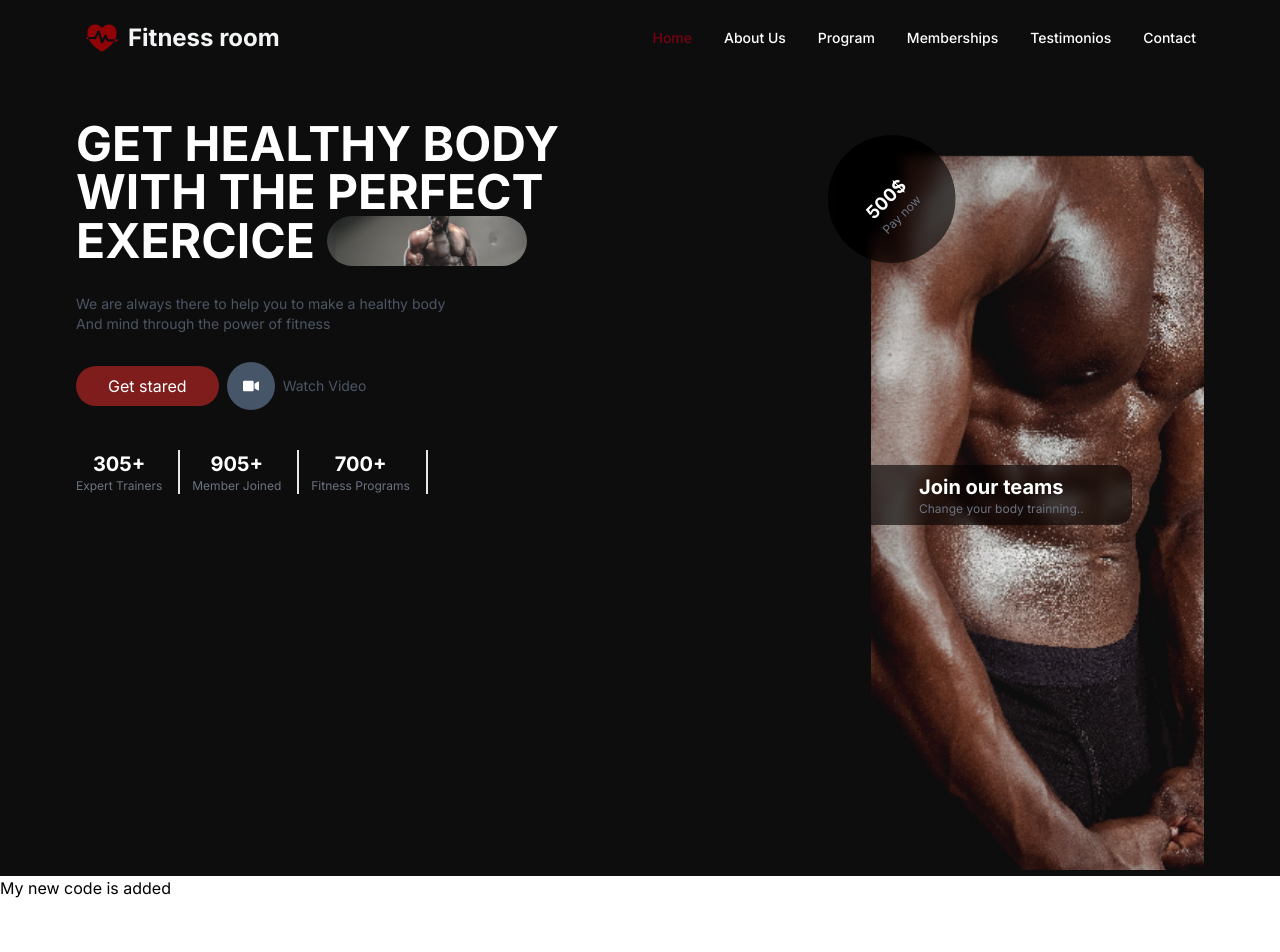
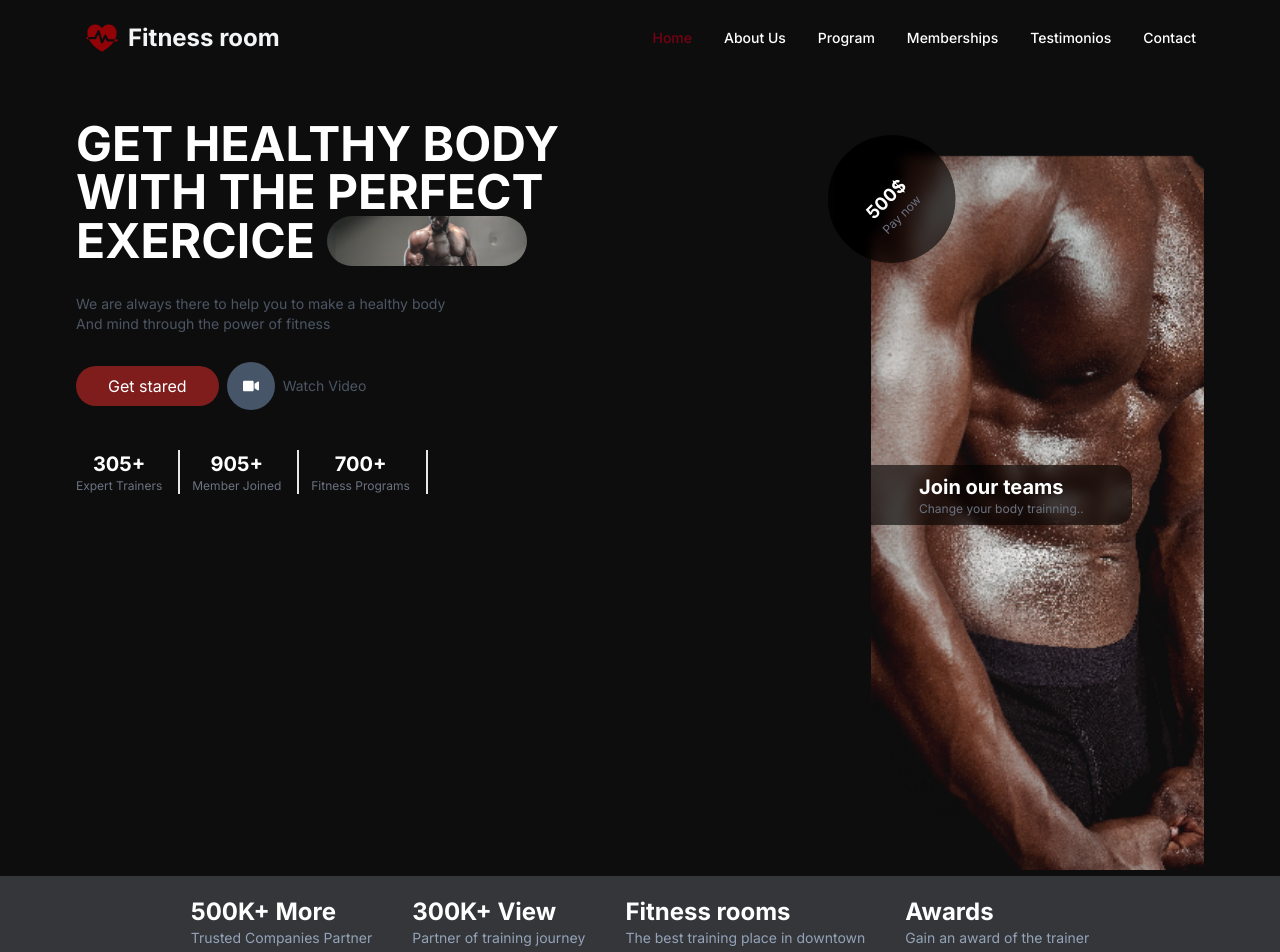
Before and after one commit to tchasinga/gym-rooms, a Next.js app: page / in a window 1280 px wide. Shown: the top 952 px of the page. Built offline with nearby package versions, Linux system fonts and the light colour scheme.

Commit message:
new code is added

```diff
--- a/src/app/components/Companies.jsx
+++ b/src/app/components/Companies.jsx
@@ -2,8 +2,32 @@ import React from 'react'
 
 export default function Companies() {
   return (
-    <div>
-      <h1>My new code is added</h1>
+    <div className=''>
+
+      <div className="myback">
+        <div className="max-w-6xl mx-auto p-5 items-center justify-center flex gap-10">
+          <div className="text-white">
+            <h1 className='text-2xl font-bold'>500K+ More</h1>
+            <p className='text-sm text-slate-400'>Trusted Companies Partner</p>
+          </div>
+
+          <div className="text-white">
+            <h1 className='text-2xl font-bold'>300K+ View</h1>
+            <p className='text-sm text-slate-400'>Partner of training journey</p>
+          </div>
+
+          <div className="text-white">
+            <h1 className='text-2xl font-bold'>Fitness rooms</h1>
+            <p className='text-sm text-slate-400'>The best training place in downtown</p>
+          </div>
+
+          <div className="text-white">
+            <h1 className='text-2xl font-bold'>Awards </h1>
+            <p className='text-sm text-slate-400'>Gain an award of the trainer</p>
+          </div>
+        </div>
+      </div>
+
     </div>
   )
 }
--- a/src/app/globals.css
+++ b/src/app/globals.css
@@ -57,6 +57,12 @@ section {
   height: 100vh;
 }
 
+section:nth-child(1){
+  background: #38393d;
+  backdrop-filter: blur(5px);
+}
+
+
 .myImgGet {
   height: 50px;
   width: 200px;
@@ -85,3 +91,7 @@ section {
 .mycircle{
   clip-path: circle(50% at 50% 50%);
 }
+
+.myback{
+  background: #35363a;
+}
```
